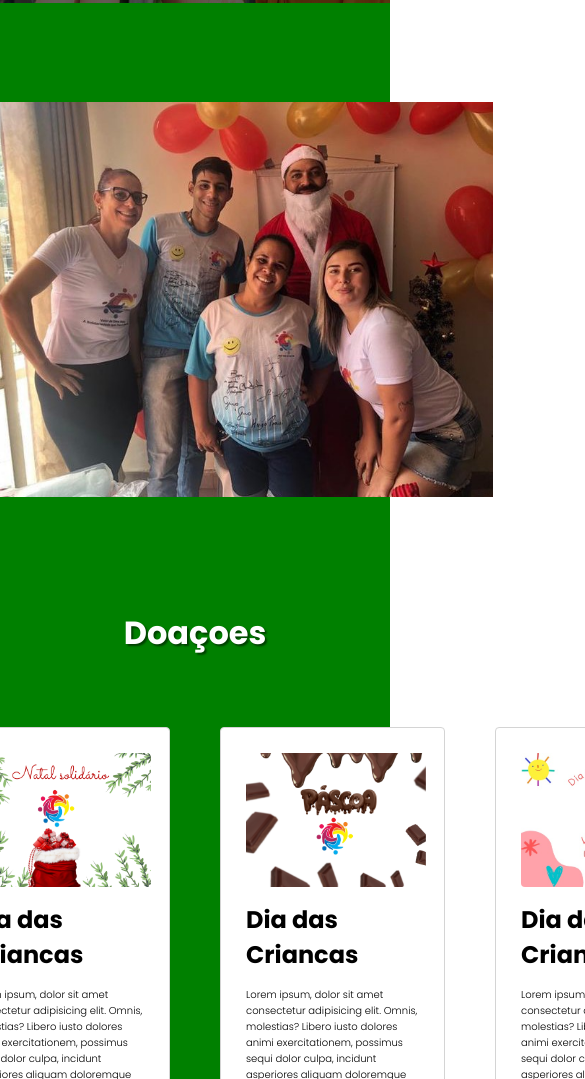
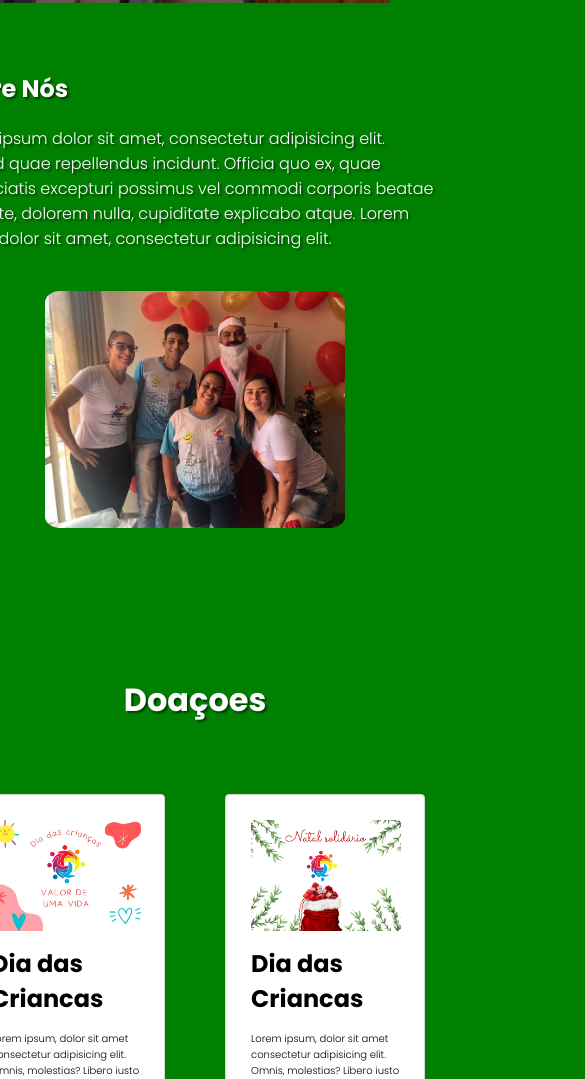
Before and after one commit to NicolasTeslaa/projeto-freelance-ong, a plain HTML site: page index.html in a window 390 px wide. Shown: the part 921-2000 px from the top of the page, 585 px wide, since content can reach past the window. Drawn offline with nearby package versions, Linux system fonts and the light colour scheme.

Commit message:
ajustes media querie

```diff
--- a/assets/css/mediaquerie.css
+++ b/assets/css/mediaquerie.css
@@ -15,19 +15,138 @@
 
 @media only screen and (max-width: 1144px){
     .carddoacoes{
-        width: 225px !important;
+        width: 190px !important;
     }
 
     .carddoacoes p{
-        width: 180px !important;
+        width: 150px !important;
     }
 
     .carddoacoes img{
-        width: 180px !important;
+        width: 150px !important;
+    }
+
+}
+
+@media only screen and (max-width: 999px){
+    .imageabout img{
+        width: 400px !important;
+    }
+
+}
+
+@media only screen and (max-width: 901px){
+    .imageabout img{
+        width: 350px !important;
+    }
+    .carddoacoes{
+        width: 170px !important;
+    }
+    .carddoacoes p{
+        width: 120px !important;
+    }
+    .carddoacoes img{
+        width: 120px !important;
     }
 }
-@media only screen and(max-width: 1041px){
-    .carddoacoes{
-        width: 100px !important;
+
+@media only screen and (max-width: 859px){
+    .textoabout h1{
+        font-size: 1.5em;
+    }
+    .textoabout p{
+        font-size: 1em;
+    }
+    .about img{
+        width: 300px !important;
     }
 }
+
+@media only screen and (max-width: 819px){
+
+    .doacoes{
+        margin-top: 100px !important;
+    }
+ .box{
+     display: grid !important;
+     grid-template-columns: 1fr 1fr;
+    gap: 30px !important;
+ }
+
+ .carddoacoes{
+     width: 300px !important;
+ }
+
+ .carddoacoes img{
+    width: 250px !important;
+ }
+ .carddoacoes p{
+     width: 250px !important;
+ }
+ .local{
+     margin-top: 200px !important;
+ }
+}
+
+@media only screen and (max-width: 727px){
+    .about{
+        display: flex;
+        flex-direction: column;
+    }
+
+    .imageabout{
+        margin-top: 40px !important;
+    }
+
+    .doacoes{
+        margin-top: 300px !important;
+    }
+}
+
+@media only screen and (max-width: 671px){
+    .link_item a{
+        font-size: 15px !important ;
+    }
+
+    .box{
+        gap: 10px !important;
+    }
+    .carddoacoes{
+        width: 250px !important;
+    }
+
+    .carddoacoes p{
+        width: 200px !important;
+
+    }
+    .carddoacoes img{
+        width: 200px !important;
+    }
+
+}
+
+@media only screen and (max-width: 635px){
+    .link_item a{
+        font-size: 12px !important ;
+    }
+
+    .carddoacoes{
+        width: 200px !important;
+    }
+
+    .carddoacoes img{
+        width: 150px !important;
+    }
+    .carddoacoes p{
+        width: 150px !important;
+
+    }
+
+    .item{
+        display: flex;
+        flex-direction: column;
+    }
+    .item h2{
+        font-size: 10px !important;
+    }
+}
--- a/assets/css/style.css
+++ b/assets/css/style.css
@@ -1,6 +1,4 @@
-@import 'modal.css';
 @import 'mediaquerie.css';
-@import 'swiper.css';
 @import url('https://fonts.googleapis.com/css2?family=Poppins:ital,wght@0,300;0,700;0,800;1,400&display=swap');
 
 * {
@@ -10,6 +8,10 @@
   font-family: 'Poppins', sans-serif;
 }
 
+body{
+  background-color: green;
+
+}
 .whatsapp-link:hover {
   transform: scale(1.05);
   box-shadow: 4px 10px 15px -5px #00000070;
@@ -168,6 +170,7 @@ header .links .link_item img {
 
 .about img {
   width: 500px;
+  border-radius: 5%;
 }
 
 .textoabout {
```
